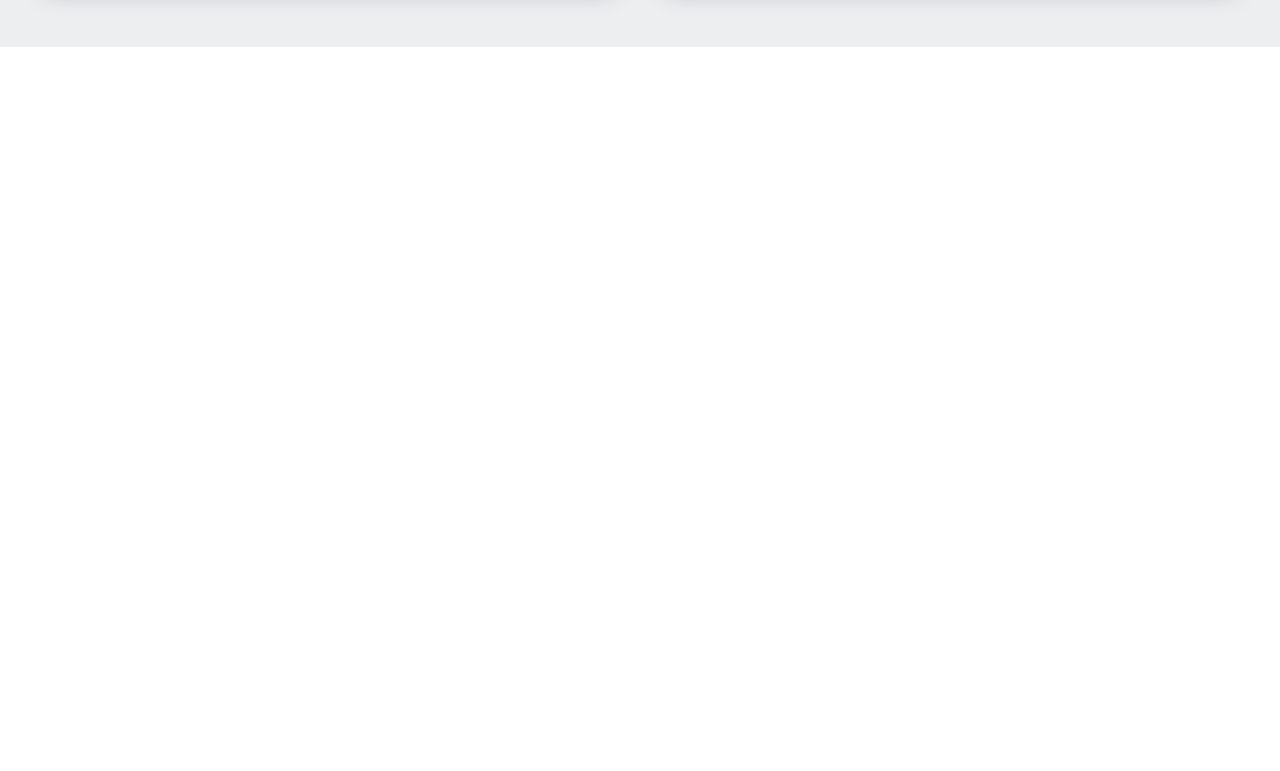
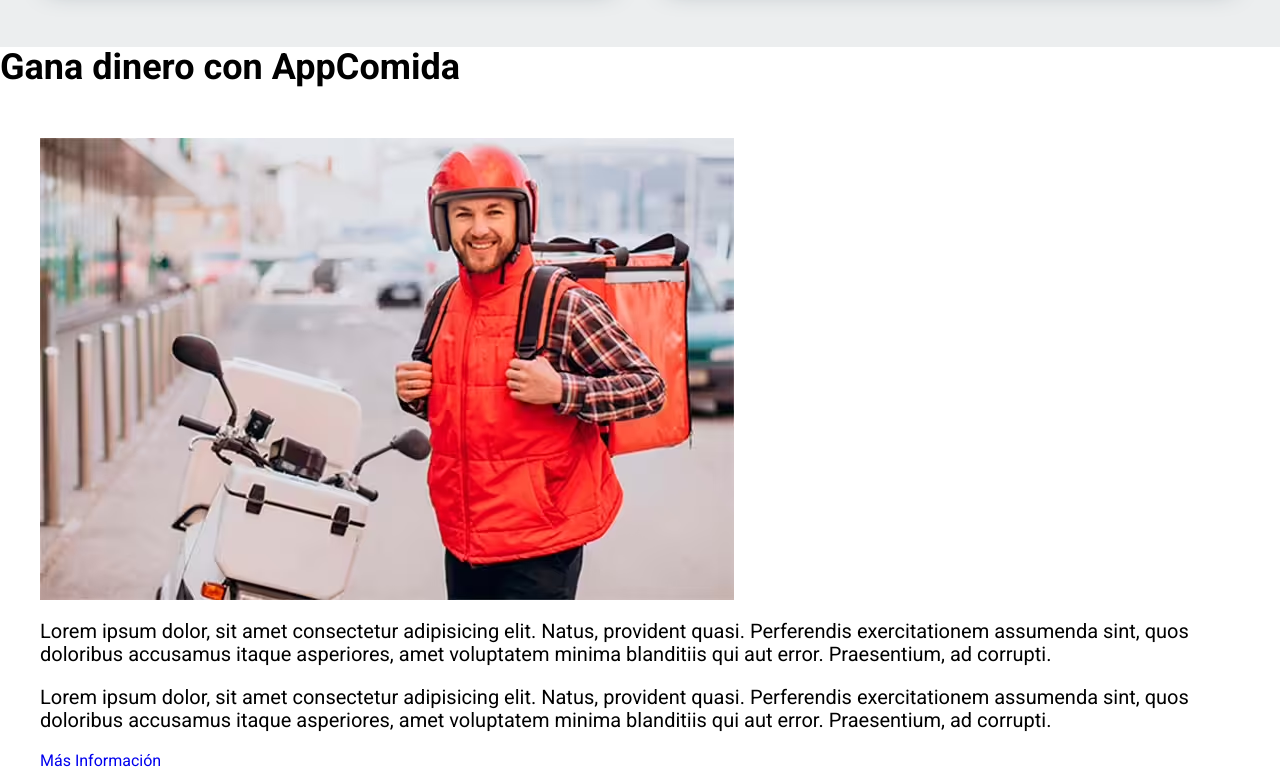
Before and after one commit to AldaMayorgaDev/06-Delivery-App, a website: page index.html in a window 1280 px wide. Shown: the part 4647-5418 px from the top of the page. Before the commit the page ends 4694 px from the top, so only its background shows below. Drawn offline with Linux system fonts and the light colour scheme.

Commit message:
Se agrega estructura y contenido a seccion appComida

```diff
--- a/index.html
+++ b/index.html
@@ -640,5 +640,34 @@
             </div> <!-- Fin .favorito -->
         </div>
     </main>
+
+
+    <section class="repartidores">
+        <h2 class="repartidores__heanding">
+            Gana dinero con AppComida
+        </h2>
+        <div class="repartidores__grid contenedor">
+            <div class="repartidor__c-imagen">
+                <picture>
+                    <source
+                         srcset="build/img/repartidor.avif"
+                         type="image/avif">
+                    <source
+                         srcset="build/img/repartidor.webp"
+                         type="image/webp">
+                    <source
+                         srcset="build/img/repartidor.jpg"
+                         type="image/png">
+                    <img loading="lazy" decoding="async" src="build/img/repartidor.jpg" lazyalt="imagen" width="" height="" alt="Imagen repartidor" title="repartidor" class="repartidores__imagen">
+                </picture>
+            </div>
+            <div class="repartidores__contenido">
+                <p class="repartidores__texto">Lorem ipsum dolor, sit amet consectetur adipisicing elit. Natus, provident quasi. Perferendis exercitationem assumenda sint, quos doloribus accusamus itaque asperiores, amet voluptatem minima blanditiis qui aut error. Praesentium, ad corrupti.</p>
+                <p class="repartidores__texto">Lorem ipsum dolor, sit amet consectetur adipisicing elit. Natus, provident quasi. Perferendis exercitationem assumenda sint, quos doloribus accusamus itaque asperiores, amet voluptatem minima blanditiis qui aut error. Praesentium, ad corrupti.</p>
+
+                <a href="#" class="repartidores__enlace">Más Información</a>
+            </div>
+        </div>
+    </section>
 </body>
 </html>
```
